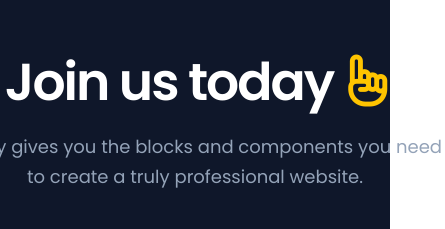
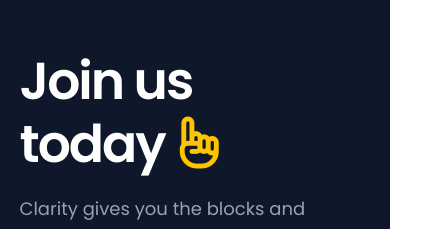
Before and after one commit to lukabakuradzee/task12, a plain HTML site: page index.html in a window 390 px wide. Shown: the top 229 px of the page, 445 px wide, since content can reach past the window. Drawn offline with Linux system fonts and the light colour scheme; a web font is replaced by a local one.

Commit message:
reponsive version 2

```diff
--- a/css/responsive.css
+++ b/css/responsive.css
@@ -7,16 +7,15 @@
   }
 
   .div_photo {
-    width: 60%;
+    width: 90%;
     height: 600px;
   }
 
   .registration_box {
-    width: 80%;
-    align-items: center;
+    width: 90%;
   }
 
-  .joinus_text {
+  /* .joinus_text {
     text-align: center;
   }
 
@@ -33,5 +32,5 @@
 
   .submit_button {
     margin-inline: auto;
-  }
+  } */
 }
```
